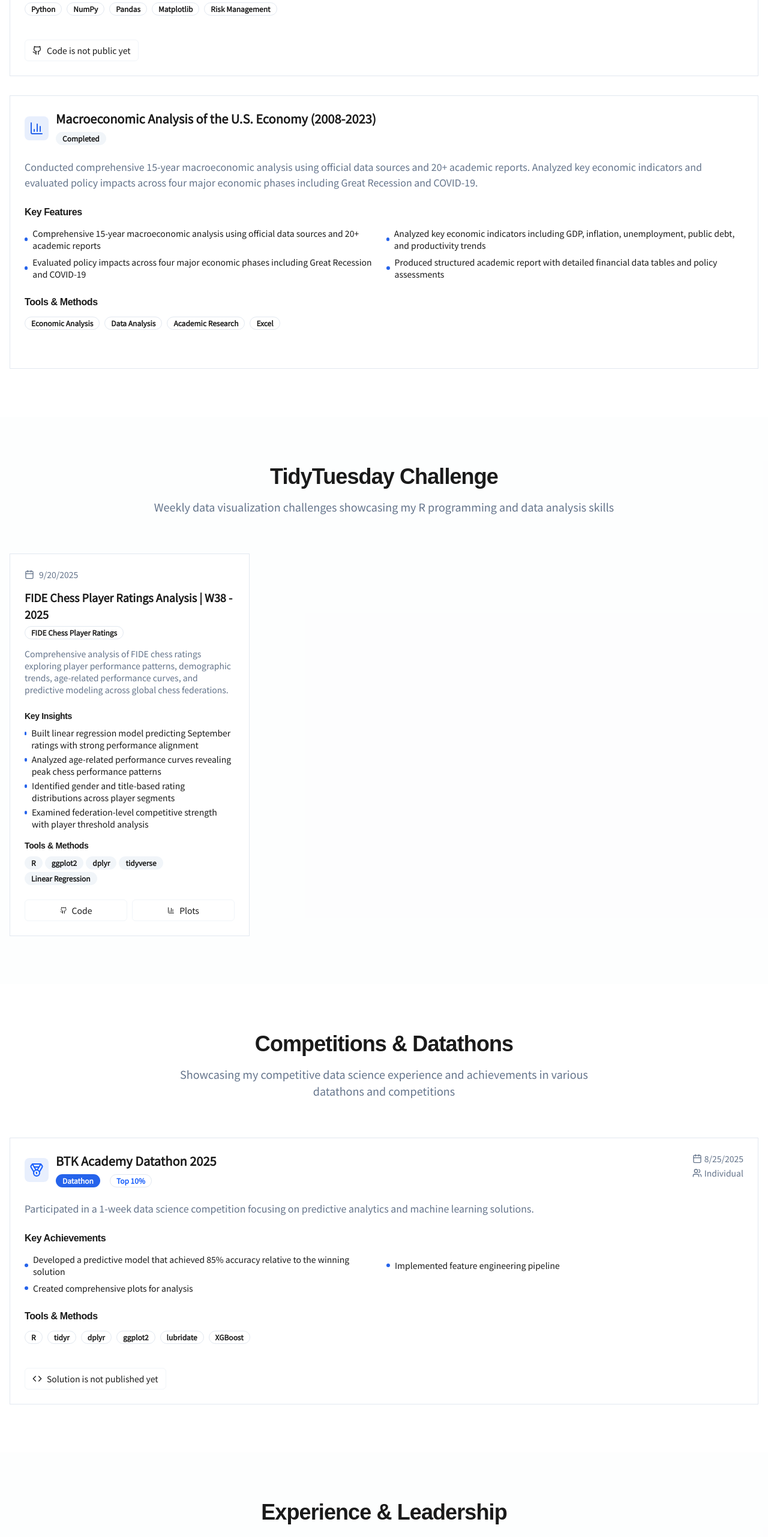
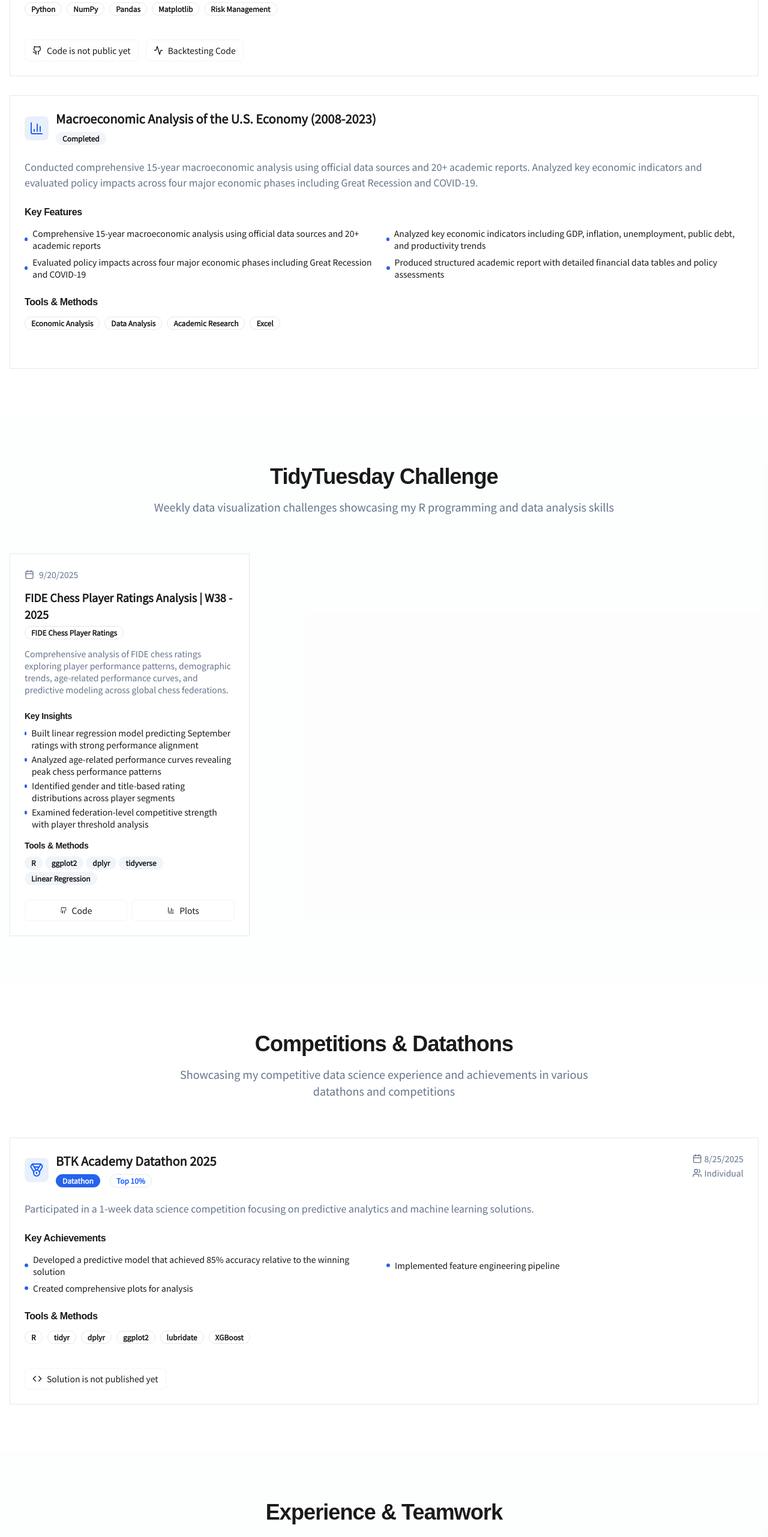
Before and after one commit to gokturkcolak/gokturkcolak.github.io, a Next.js app: page / in a window 1280 px wide. Shown: the part 2280-4843 px from the top of the page at 60% size. Built offline with nearby package versions, Linux system fonts and the light colour scheme.

Commit message:
put "teamwork" instead of "leadership"

```diff
--- a/src/components/sections/ExperienceSection.tsx
+++ b/src/components/sections/ExperienceSection.tsx
@@ -94,7 +94,7 @@ export default function ExperienceSection() {
           viewport={{ once: true }}
           className="text-center mb-16"
         >
-          <h2 className="text-3xl md:text-4xl font-bold mb-4">Experience & Leadership</h2>
+          <h2 className="text-3xl md:text-4xl font-bold mb-4">Experience & Teamwork</h2>
           <p className="text-lg text-muted-foreground max-w-3xl mx-auto">
             Professional experience and leadership roles that shaped my analytical and organizational skills
           </p>
--- a/src/components/sections/ProjectsSection.tsx
+++ b/src/components/sections/ProjectsSection.tsx
@@ -4,7 +4,7 @@ import { motion } from "framer-motion";
 import { Card, CardContent, CardDescription, CardHeader, CardTitle } from "@/components/ui/card";
 import { Button } from "@/components/ui/button";
 import { Badge } from "@/components/ui/badge";
-import { Github, TrendingUp, BarChart3 } from "lucide-react";
+import { Github, TrendingUp, BarChart3, Activity } from "lucide-react";
 
 const projects = [
   {
@@ -21,7 +21,7 @@ const projects = [
       "Performance analytics"
     ],
     github: "https://github.com/gokturkcolak/algorithmic-trading-system",
-    demo: "#"
+    backtesting: "https://github.com/gokturkcolak/algorithmic-trading-system/tree/main/backtesting"
   },
   {
     title: "Macroeconomic Analysis of the U.S. Economy (2008-2023)",
@@ -115,8 +115,14 @@ export default function ProjectsSection() {
                         Code is not public yet
                       </Button>
                     )}
-
-
+                    {project.backtesting && (
+                      <Button variant="outline" size="sm" className="gap-2" asChild>
+                        <a href={project.backtesting} target="_blank" rel="noopener noreferrer">
+                          <Activity className="w-4 h-4" />
+                          Backtesting Code
+                        </a>
+                      </Button>
+                    )}
                   </div>
                 </CardContent>
               </Card>
```
Also changed, not shown: 1 other file (tests, documents, lock files or other folders).
